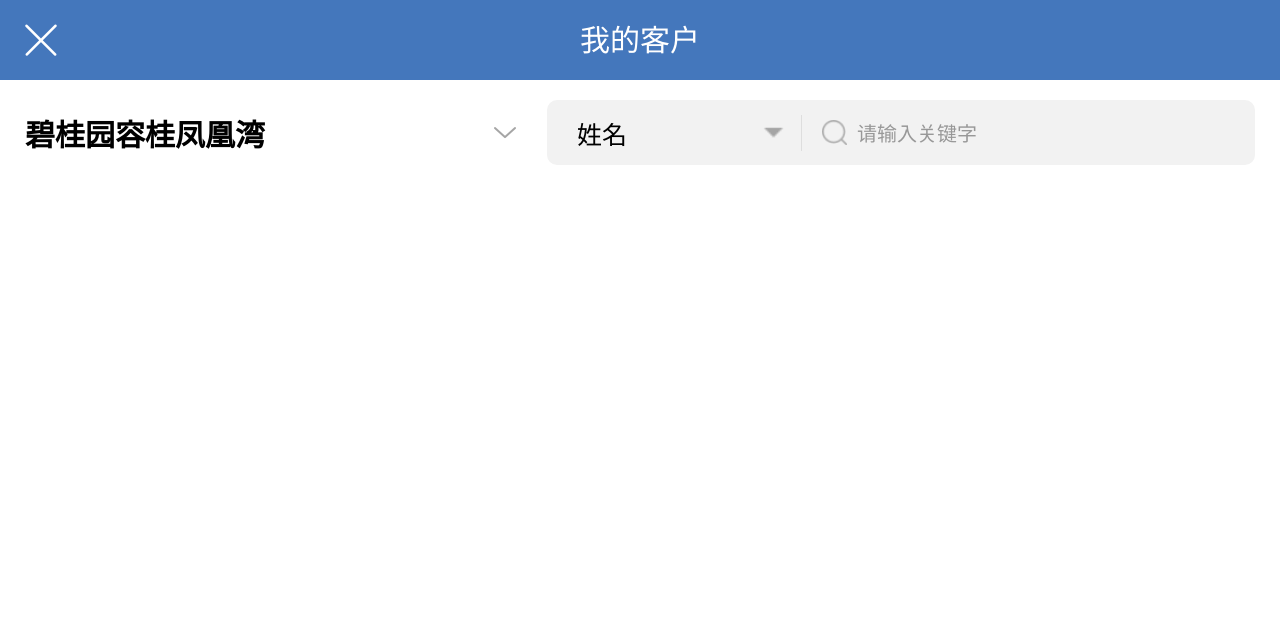
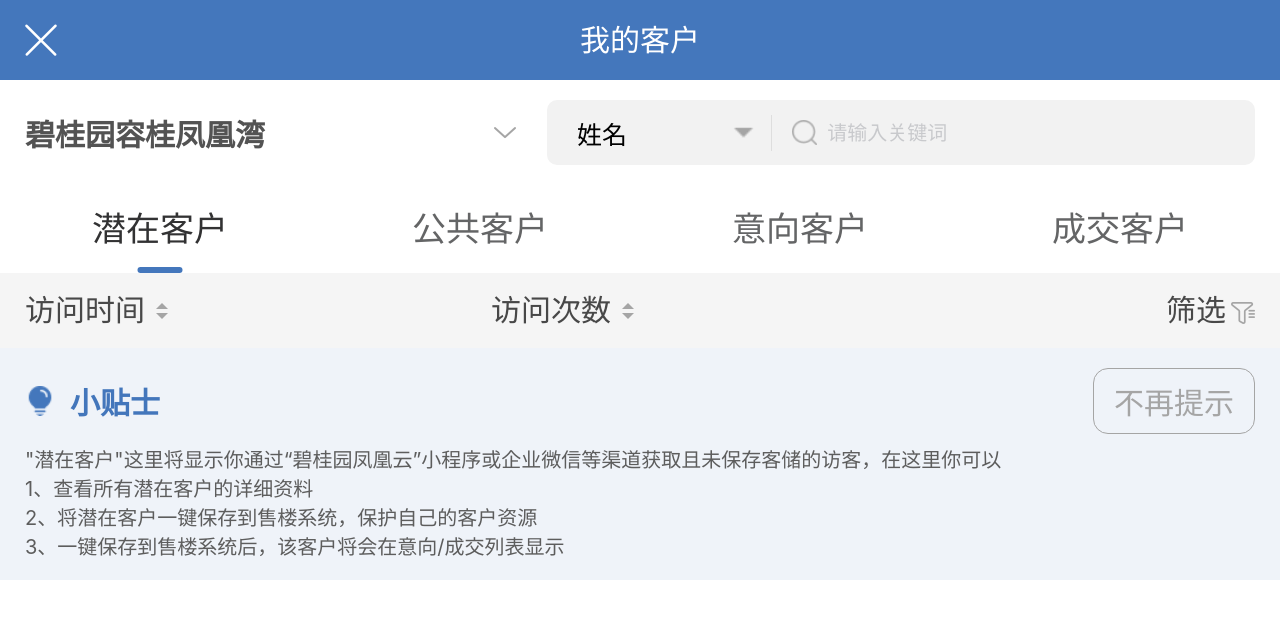
Before and after one commit to hzw-coder/assistant, a Vue app: page /#/customer in a window 1280 px wide. Shown: the top 618 px of the page. Built offline with nearby package versions, Linux system fonts and the light colour scheme.

Commit message:
潜在客户

```diff
--- a/src/views/Customer/Customer.vue
+++ b/src/views/Customer/Customer.vue
@@ -17,16 +17,40 @@
             </div>
             <div class="right">
               <img src="../../assets/images/搜索@2x.png" alt="" />
-              请输入关键字
+              <!-- <input type="text" placeholder="请输入关键字" /> -->
+              <van-field v-model="word" clearable placeholder="请输入关键词" />
             </div>
           </div>
         </div>
+      </div>
+      <div class="menu">
+        <van-tabs v-model="indexActive">
+          <van-tab title="潜在客户">
+            <Potential></Potential>
+          </van-tab>
+          <van-tab title="公共客户">
+            <Public></Public>
+          </van-tab>
+          <van-tab title="意向客户">
+            <Intention></Intention>
+          </van-tab>
+          <van-tab title="成交客户">
+            <Deal></Deal>
+          </van-tab>
+        </van-tabs>
       </div>
     </div>
   </div>
 </template>
 
 <script>
+const Deal = () => import(/* webpackChunkName: "Deal" */ "../Deal/Deal");
+const Intention = () =>
+  import(/* webpackChunkName: "Intention" */ "../Intention/Intention");
+const Potential = () =>
+  import(/* webpackChunkName: "Potential" */ "../Potential/Potential");
+const Public = () =>
+  import(/* webpackChunkName: "Public" */ "../Public/Public");
 const HeaderTop = () =>
   import(
     /* webpackChunkName: "headertop" */ "../../components/Header/HeaderTop"
@@ -34,10 +58,17 @@
 export default {
   name: "customer",
   data() {
-    return {};
+    return {
+      indexActive: 0,
+      word: "",
+    };
   },
   components: {
     HeaderTop,
+    Deal,
+    Intention,
+    Potential,
+    Public,
   },
   mounted() {},
 
@@ -66,6 +97,7 @@
         span {
           font-size: 0.3rem;
           font-weight: 600;
+          color: #535353;
         }
         img {
           margin-left: 0.1rem;
@@ -100,7 +132,7 @@
             }
           }
           .right {
-            flex: 4;
+            flex: 5;
             align-items: center;
             display: flex;
             margin-left: 0.2rem;
@@ -111,8 +143,34 @@
               height: 0.25rem;
               margin-right: 0.1rem;
             }
+            /deep/.van-cell {
+              padding: 0;
+              background-color: #f2f2f2;
+              font-size: 0.2rem;
+            }
           }
         }
+      }
+    }
+    .menu {
+      /deep/.van-tabs__wrap {
+        height: 0.88rem;
+      }
+      /deep/.van-tab {
+        .van-tab__text {
+          font-size: 0.34rem;
+          display: block;
+          height: 0.4rem;
+          line-height: 0.4rem;
+        }
+      }
+      /deep/.van-tab--active {
+        font-weight: 550;
+      }
+      /deep/.van-tabs__line {
+        background-color: #4477bc;
+        width: 0.45rem;
+        height: 0.06rem;
       }
     }
   }
--- /dev/null
+++ b/src/views/Deal/Deal.vue
@@ -0,0 +1,24 @@
+<template>
+  <div>成交客户</div>
+</template>
+
+<script>
+export default {
+  name: "AssistantDeal",
+
+  data() {
+    return {};
+  },
+
+  mounted() {
+    console.log("成交客户");
+  },
+  activated() {
+    console.log("成交activated");
+  },
+  methods: {},
+};
+</script>
+
+<style lang="scss" scoped>
+</style>
--- /dev/null
+++ b/src/views/Intention/Intention.vue
@@ -0,0 +1,24 @@
+<template>
+  <div>意向客户</div>
+</template>
+
+<script>
+export default {
+  name: "AssistantIntention",
+
+  data() {
+    return {};
+  },
+
+  mounted() {
+    console.log("意向客户");
+  },
+  activated() {
+    console.log("意向activated");
+  },
+  methods: {},
+};
+</script>
+
+<style lang="scss" scoped>
+</style>
--- /dev/null
+++ b/src/views/Potential/Potential.vue
@@ -0,0 +1,138 @@
+<template>
+  <div id="potential">
+    <!-- 排序筛选 -->
+    <div class="sort">
+      <div class="left">
+        <div class="time">
+          <span>访问时间</span>
+          <img src="../../assets/images/排序@2x.png" alt="" />
+        </div>
+        <div class="count">
+          <span>访问次数</span>
+          <img src="../../assets/images/排序@2x.png" alt="" />
+        </div>
+      </div>
+      <div class="right">
+        <div class="choose">
+          <span>筛选</span>
+          <img src="../../assets/images/筛选@2x.png" alt="" />
+        </div>
+      </div>
+    </div>
+    <!-- tips -->
+    <div class="tips">
+      <div class="tips_top">
+        <div class="title">
+          <img src="../../assets/images/灯泡@2x.png" alt="" />
+          <span>小贴士</span>
+        </div>
+        <div class="notips">不再提示</div>
+      </div>
+      <div class="content">
+        "潜在客户"这里将显示你通过“碧桂园凤凰云”小程序或企业微信等渠道获取且未保存客储的访客，在这里你可以
+      </div>
+      <div class="itemList">
+        <div class="item">1、查看所有潜在客户的详细资料</div>
+        <div class="item">
+          2、将潜在客户一键保存到售楼系统，保护自己的客户资源
+        </div>
+        <div class="item">
+          3、一键保存到售楼系统后，该客户将会在意向/成交列表显示
+        </div>
+      </div>
+    </div>
+  </div>
+</template>
+
+<script>
+export default {
+  name: "potential",
+
+  data() {
+    return {};
+  },
+
+  mounted() {
+    console.log("潜在客户");
+  },
+  activated() {
+    console.log("潜在activated");
+  },
+
+  methods: {},
+};
+</script>
+
+<style lang="scss" scoped>
+#potential {
+  .sort {
+    padding: 0 0.25rem;
+    height: 0.75rem;
+    line-height: 0.75rem;
+    background-color: #f5f5f5;
+    display: flex;
+    color: #484848;
+    font-size: 0.3rem;
+    justify-content: space-between;
+    img {
+      width: 0.24rem;
+      height: 0.24rem;
+      margin-left: 0.05rem;
+    }
+    .left {
+      flex: 50%;
+      display: flex;
+      justify-content: space-between;
+      .time {
+        display: flex;
+        align-items: center;
+      }
+      .count {
+        display: flex;
+        align-items: center;
+      }
+    }
+    .right {
+      flex: 50%;
+      text-align: right;
+    }
+  }
+  .tips {
+    padding: 0.2rem 0.25rem;
+    background-color: #eff3f9;
+    font-size: 0.3rem;
+    color: #5d5d5d;
+    .tips_top {
+      display: flex;
+      justify-content: space-between;
+      align-items: center;
+      margin-bottom: 0.1rem;
+      .title {
+        color: #4376bb;
+        display: flex;
+        align-items: center;
+        img {
+          width: 0.3rem;
+          height: 0.3rem;
+        }
+        span {
+          margin-left: 0.15rem;
+          font-weight: 700;
+        }
+      }
+      .notips {
+        border: 0.01rem solid #a5a5a5;
+        padding: 0.1rem 0.2rem;
+        color: #a5a5a5;
+        border-radius: 0.15rem;
+      }
+    }
+    .content {
+      font-size: 0.2rem;
+    }
+    .itemList {
+      font-size: 0.2rem;
+    }
+  }
+}
+</style>
--- /dev/null
+++ b/src/views/Public/Public.vue
@@ -0,0 +1,24 @@
+<template>
+  <div>公共客户</div>
+</template>
+
+<script>
+export default {
+  name: "AssistantPublic",
+
+  data() {
+    return {};
+  },
+
+  mounted() {
+    console.log("公共客户");
+  },
+  activated() {
+    console.log("公共activated");
+  },
+  methods: {},
+};
+</script>
+
+<style lang="scss" scoped>
+</style>
```
